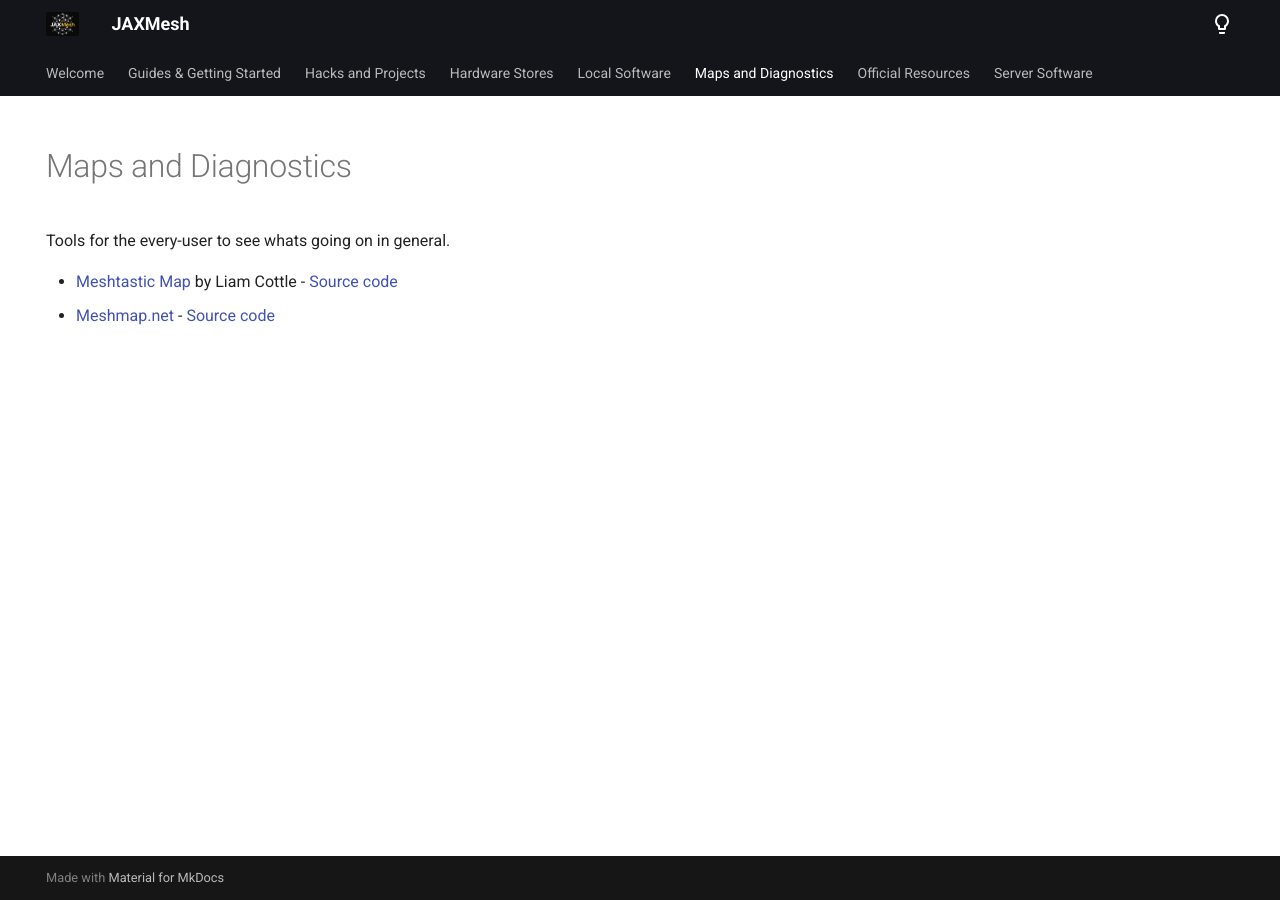
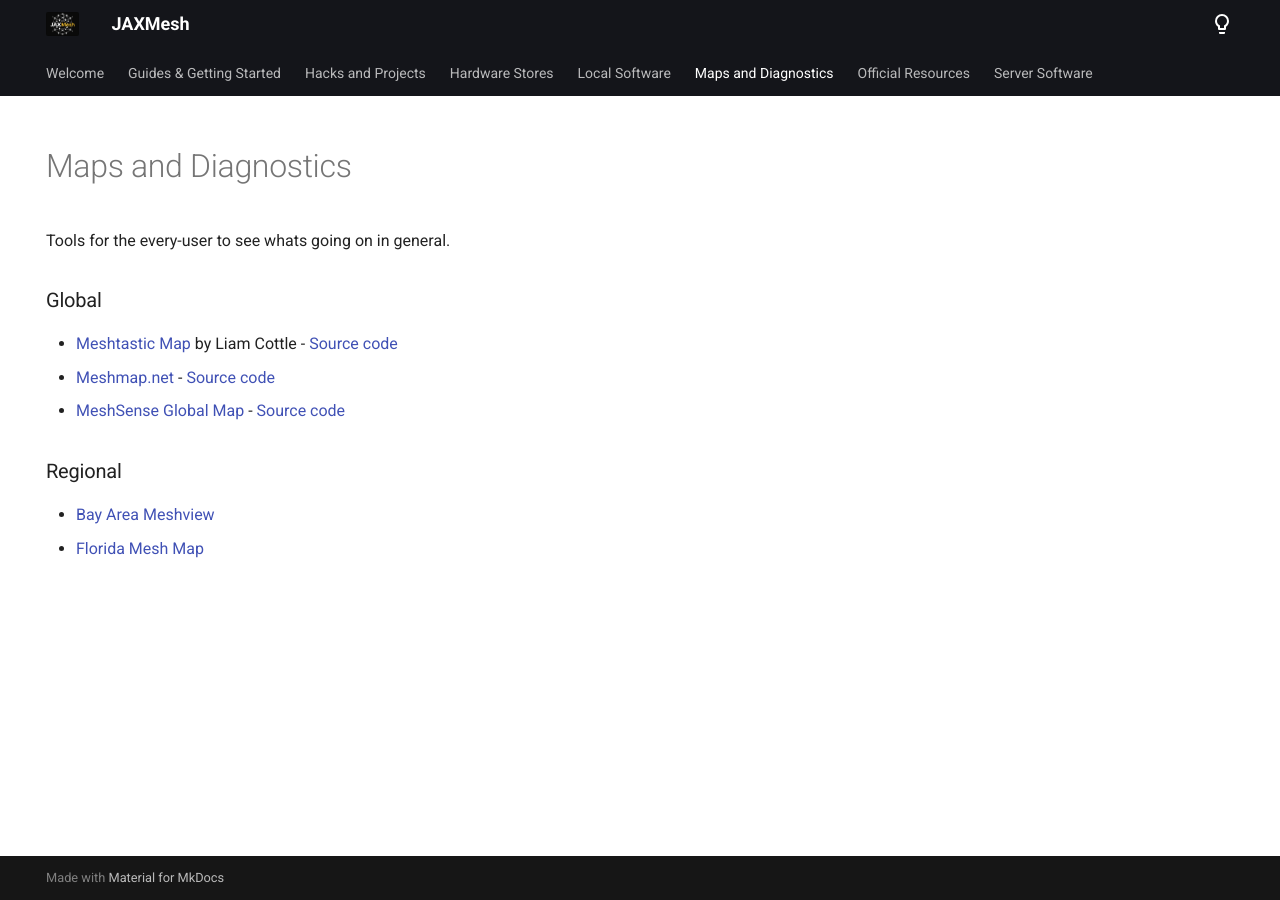
Before and after one commit to afairclo/jaxmesh.github.io, an MkDocs documentation site: the page built from docs/maps-diagnostics.md, in a window 1280 px wide. Built offline with MkDocs 1.6.1 and Material for MkDocs 9.7.7, drawn with Linux system fonts in a browser that asks for light colours.

Commit message:
Update maps-diagnostics.md

```diff
--- a/docs/maps-diagnostics.md
+++ b/docs/maps-diagnostics.md
@@ -10,5 +10,13 @@
 
 Tools for the every-user to see whats going on in general.
 
+### Global
+
 - [Meshtastic Map](https://meshtastic.liamcottle.net/) by Liam Cottle - [Source code](https://github.com/liamcottle/meshtastic-map)
 - [Meshmap.net](https://meshmap.net/) - [Source code](https://github.com/brianshea2/meshmap.net)
+- [MeshSense Global Map](https://meshsense.affirmatech.com/) - [Source code](https://github.com/Affirmatech/MeshSense)
+
+### Regional
+
+- [Bay Area Meshview](https://meshview.bayme.sh/map)
+- [Florida Mesh Map](https://map.areyoumeshingwith.us/?lat=28.258786255470607&lng=278.89892578125006&zoom=8)
```
